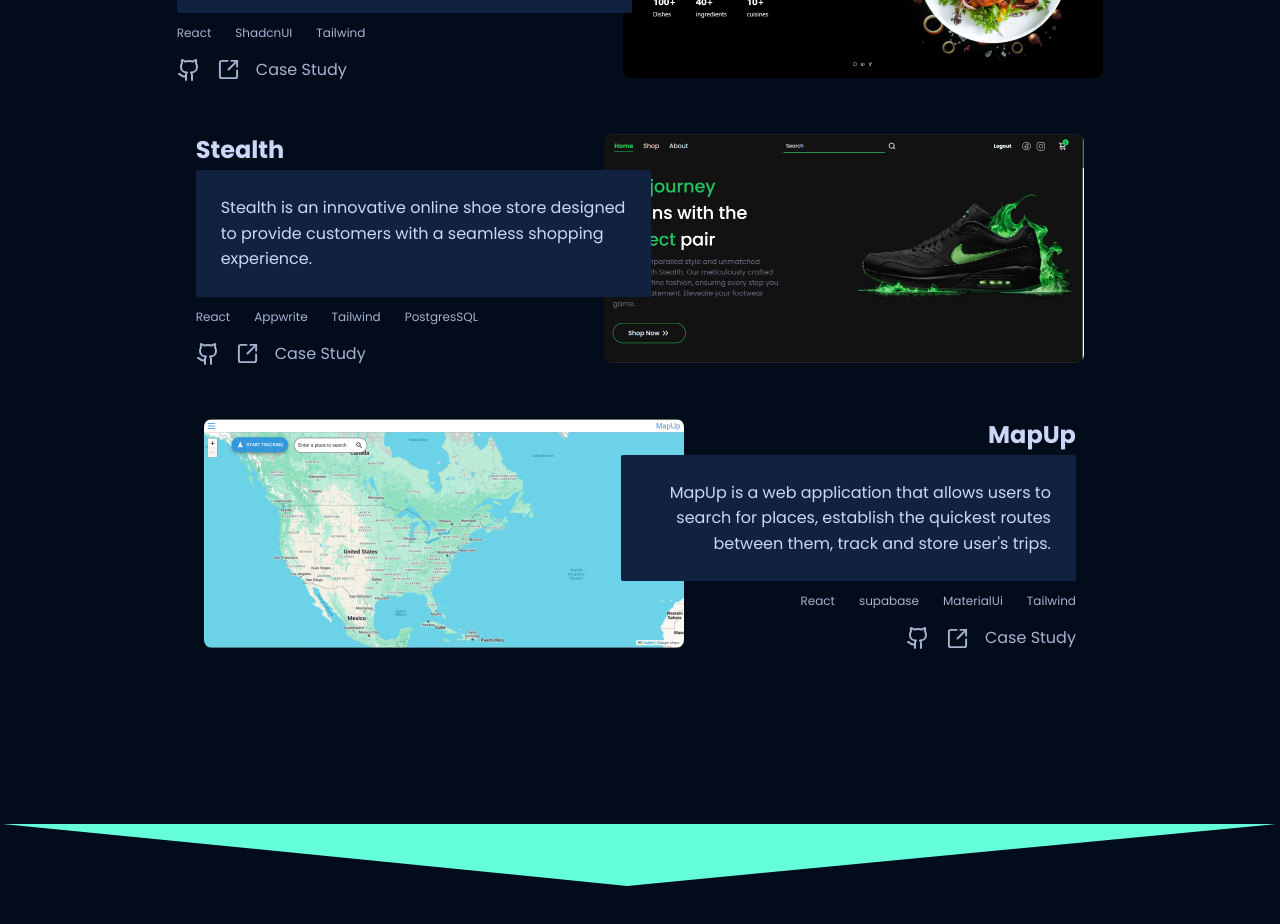
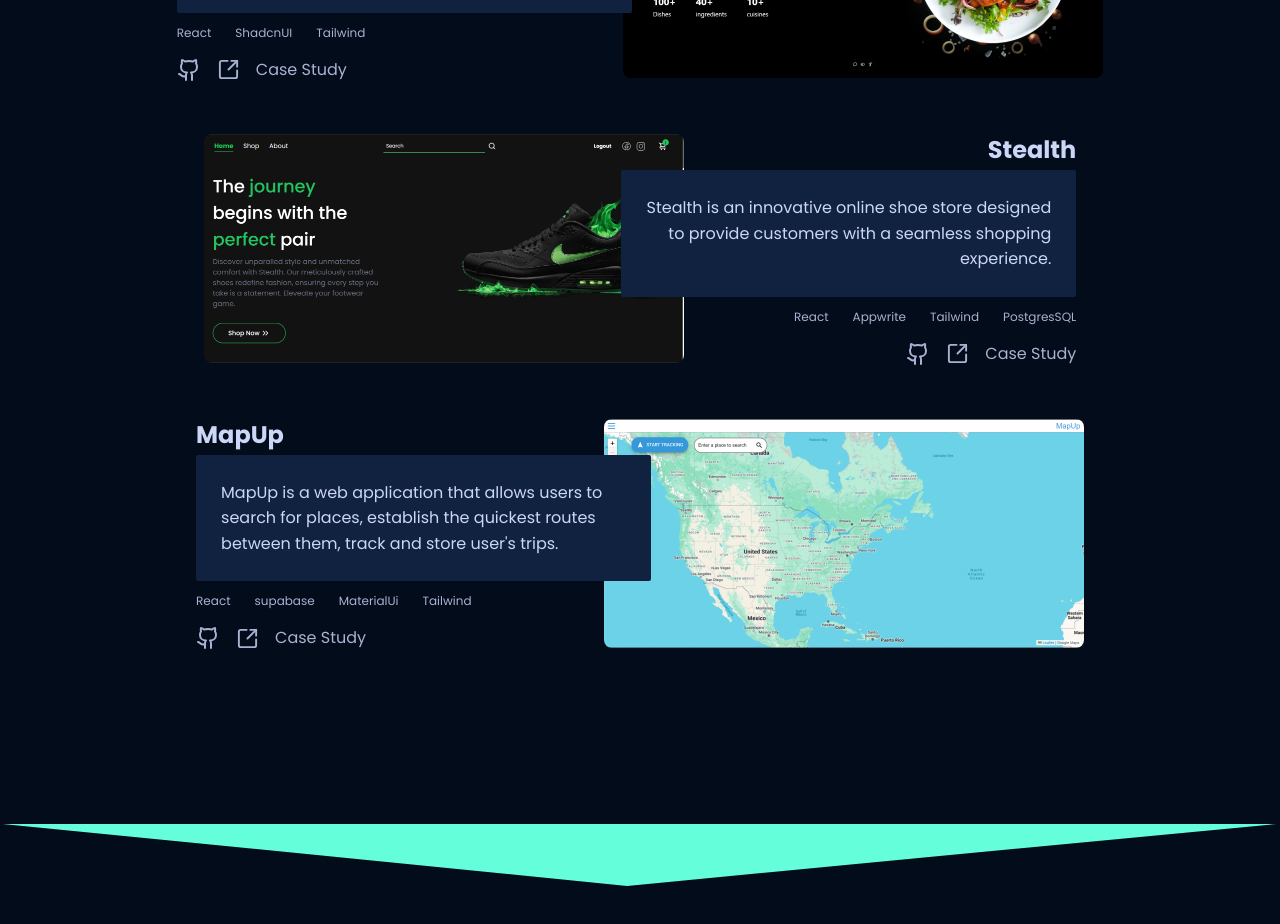
Before and after one commit to vckymann/Portfolio, a React (Vite) app: page / in a window 1280 px wide. Shown: the part 2480-3404 px from the top of the page. Built offline with nearby package versions, Linux system fonts and the light colour scheme; a web font is replaced by a local one.

Commit message:
fixed a small UI mistake

```diff
--- a/src/Sections/Projects/index.jsx
+++ b/src/Sections/Projects/index.jsx
@@ -13,9 +13,9 @@ function Projects() {
                     </div>
                     <p className="text-lightest_slate text-center">To Access the apps use <br /> demouser123@gmail.com <br /> password - demouser123</p>
                     <Card src={"/project-4.png"} details={{name:"Jobify", description:"Jobify is a powerful, user-friendly job search platform designed to connect you with the right opportunities—fast. Jobify helps you focus on what matters most: landing your dream job."}} link={"https://jobify-ten-ashy.vercel.app/sign-in"} github={"https://github.com/vckymann/Jobify"} number={1} tech={["Nextjs","Tailwind","MongoDB","Typescript","Redux"]} caseStudy={"https://jobify.hashnode.dev/building-jobify-my-ai-powered-job-board-project"}/>
-                    <Card  src={"/project3.png"} details={{name:"Savorspot", description:"SavorSpot is a responsive restaurant website with a dynamic menu, advanced filters, and a seamless cart system, built using React and redux"}} link={"https://savorspot.vercel.app"} github={"https://github.com/vckymann/Savorspot"} number={4} tech={["React","ShadcnUI","Tailwind"]} caseStudy={"https://savorspot.hashnode.dev/savorspot-ui-first-ux-focused"}/>
-                    <Card src={"/project1.png"} details={{name:"Stealth",description:"Stealth is an innovative online shoe store designed to provide customers with a seamless shopping experience."}} link={"https://stealth-jet.vercel.app"} github={"https://github.com/vckymann/Stealth"} number={2} tech={["React","Appwrite","Tailwind","PostgresSQL"]} caseStudy={"https://stealthapp.hashnode.dev/stealth-a-stylish-take-on-e-commerce"}/>
-                    <Card src={"/project2.png"} details={{name:"MapUp",description:"MapUp is a web application that allows users to search for places, establish the quickest routes between them, track and store user's trips."}} link={"https://map-up-eta.vercel.app"} github={"https://github.com/vckymann/MapUp"} number={3} tech={["React","supabase","MaterialUi","Tailwind"]} caseStudy={"https://mapup.hashnode.dev/mapup-visualizing-your-journeys"}/>
+                    <Card  src={"/project3.png"} details={{name:"Savorspot", description:"SavorSpot is a responsive restaurant website with a dynamic menu, advanced filters, and a seamless cart system, built using React and redux"}} link={"https://savorspot.vercel.app"} github={"https://github.com/vckymann/Savorspot"} number={2} tech={["React","ShadcnUI","Tailwind"]} caseStudy={"https://savorspot.hashnode.dev/savorspot-ui-first-ux-focused"}/>
+                    <Card src={"/project1.png"} details={{name:"Stealth",description:"Stealth is an innovative online shoe store designed to provide customers with a seamless shopping experience."}} link={"https://stealth-jet.vercel.app"} github={"https://github.com/vckymann/Stealth"} number={3} tech={["React","Appwrite","Tailwind","PostgresSQL"]} caseStudy={"https://stealthapp.hashnode.dev/stealth-a-stylish-take-on-e-commerce"}/>
+                    <Card src={"/project2.png"} details={{name:"MapUp",description:"MapUp is a web application that allows users to search for places, establish the quickest routes between them, track and store user's trips."}} link={"https://map-up-eta.vercel.app"} github={"https://github.com/vckymann/MapUp"} number={4} tech={["React","supabase","MaterialUi","Tailwind"]} caseStudy={"https://mapup.hashnode.dev/mapup-visualizing-your-journeys"}/>
                 </div>
             </div>
         </section>
```
